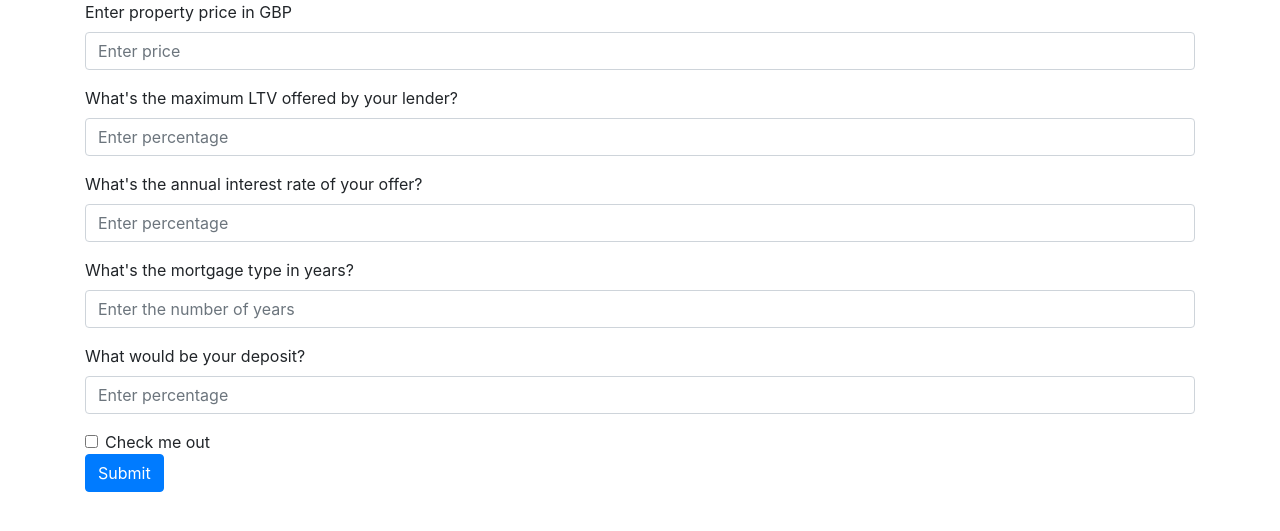
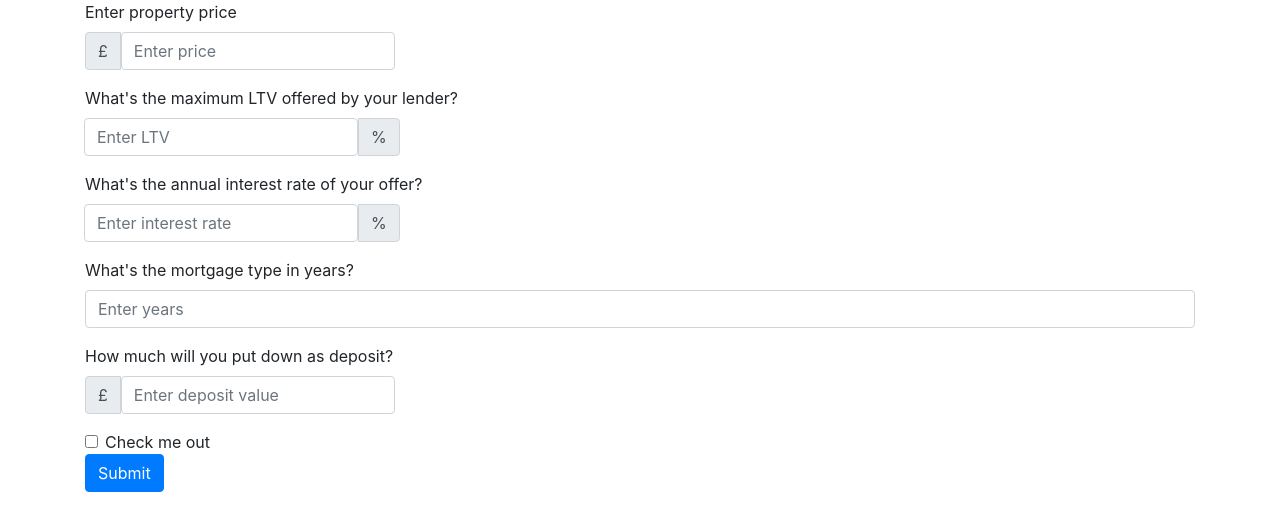
Before and after one commit to winstonbarlowg/mortgagecalculator, a Flask app: page / in a window 1280 px wide. Shown: the top 531 px of the page. Run offline with Flask 2, Linux system fonts and the light colour scheme; some libraries are stand-ins or nearby versions.

Commit message:
formatting input fields and layout

```diff
--- a/templates/calculator.html
+++ b/templates/calculator.html
@@ -2,68 +2,95 @@
 <div class="container">
   <form method="post" action="/calculator">
     <div class="form-group">
-      <label for="propertyPrice">Enter property price in GBP</label>
+      <label for="propertyPrice">Enter property price</label>
+      <div class="input-group mb-3">
+        <div class="input-group-prepend">
+          <span class="input-group-text">£</span>
           <input
             type="number"
             step="0.01"
             name="propertyPrice"
             id="propertyPrice"
             class="form-control"
+            aria-label="Amount (to the nearest dollar)"
             placeholder="Enter price"
             required
           />
+        </div>
+      </div>
     </div>
     <div class="form-group">
       <label for="inputLtv"
         >What's the maximum LTV offered by your lender?</label
       >
+      <div class="input-group">
+        <div class="input-group-append">
           <input
             type="number"
             step="0.01"
             name="inputLtv"
+            id="inputLtv"
             class="form-control"
-        id="inputLtv"
-        placeholder="Enter percentage"
+            aria-label="Amount (to the nearest dollar)"
+            placeholder="Enter LTV"
             required
           />
+          <span class="input-group-text">%</span>
+        </div>
+      </div>
     </div>
     <div class="form-group">
       <label for="inputInterest"
         >What's the annual interest rate of your offer?</label
       >
+      <div class="input-group">
+        <div class="input-group-append">
           <input
             type="number"
             step="0.01"
             name="inputInterest"
+            id="inputInterest"
             class="form-control"
-        id="inputInterest"
-        placeholder="Enter percentage"
+            aria-label="Amount (to the nearest dollar)"
+            placeholder="Enter interest rate"
             required
           />
+          <span class="input-group-text">%</span>
+        </div>
+      </div>
     </div>
     <div class="form-group">
       <label for="mortgageType">What's the mortgage type in years?</label>
+      <div class="input-group">
         <input
           type="number"
           step="0.01"
           name="mortgageType"
+          id="mortgageType"
           class="form-control"
-        id="mortgageType"
-        placeholder="Enter the number of years"
+          aria-label="Amount (to the nearest dollar)"
+          placeholder="Enter years"
           required
         />
       </div>
+    </div>
     <div class="form-group">
-      <label for="inputltv">What would be your deposit?</label>
+      <label for="inputltv">How much will you put down as deposit?</label>
+      <div class="input-group mb-3">
+        <div class="input-group-prepend">
+          <span class="input-group-text">£</span>
           <input
             type="number"
             step="0.01"
             name="deposit"
+            id="inputDeposit"
             class="form-control"
-        id="inputltv"
-        placeholder="Enter percentage"
+            aria-label="Amount (to the nearest dollar)"
+            placeholder="Enter deposit value"
             required
           />
+        </div>
+      </div>
     </div>
     <div class="form-check">
       <input type="checkbox" class="form-check-input" id="exampleCheck1" />
--- a/templates/criteria.html
+++ b/templates/criteria.html
@@ -2,6 +2,7 @@
 <form method="post" action="/criteria_result">
   <div class="container">
     <h3>Location</h3>
+      <div class="dropdown">
         <select id="country" name="country">
           <option value="England">England</option>
           <option value="Northern Ireland">Northern Ireland</option>
@@ -9,6 +10,8 @@
           <option value="Wales">Wales</option>
         </select>
       </div>
+  </div>
+  <div class="container">
   <div class="form-group">
     <h3>Tell us about your financial situation</h3>
     <label for="annualIncome">What's your annual pre-tax income? </label>
@@ -48,4 +51,5 @@
 
   <button type="submit" class="btn btn-primary">Submit</button>
 </form>
+</div>
 {% endblock content %}
```
Lines whose indentation alone changed are shown as unchanged.
